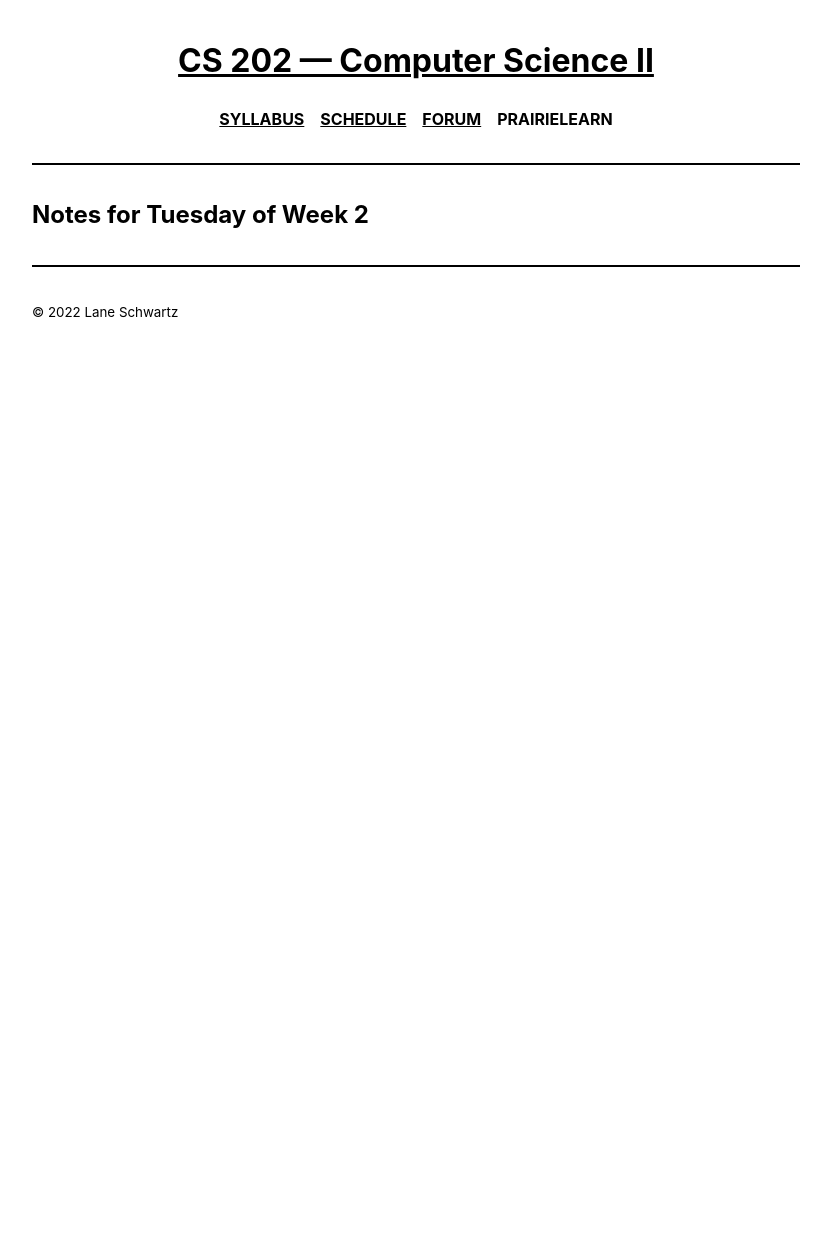
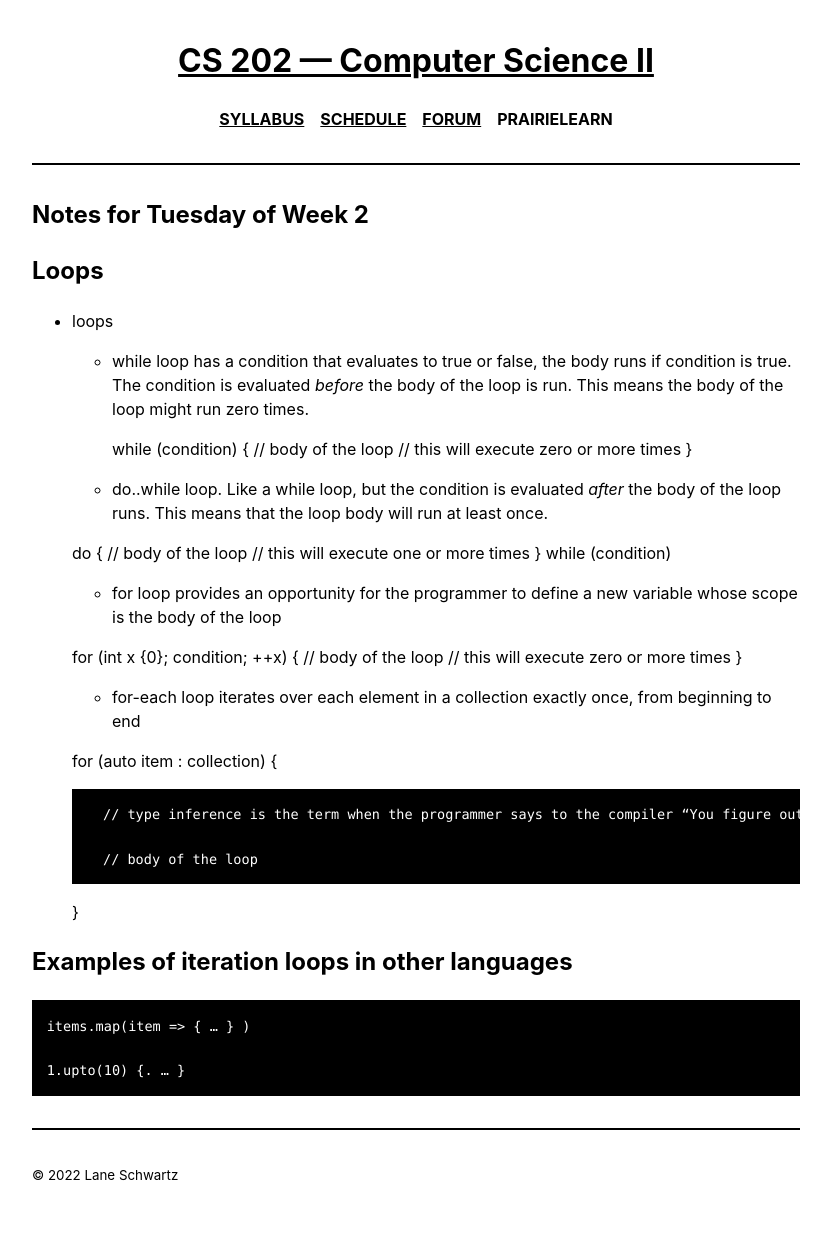
Before and after one commit to 2023-Spring-UAF-CS202/2023-Spring-UAF-CS202.github.io, a Jekyll site: the page built from notes/week02-Tue.md, in a window 1280 px wide. Shown: the whole page, without its empty margins (224-1055 px from the left). Built offline with Jekyll 4.4.1, drawn with Linux system fonts in a browser that asks for light colours; our own code applies the rules of GitHub Pages for plain Markdown files; before the commit the page ends 900 px from its top, so only the background shows below that.

Commit message:
Update week02-Tue.md

```diff
--- a/notes/week02-Tue.md
+++ b/notes/week02-Tue.md
@@ -1 +1,41 @@
 # Notes for Tuesday of Week 2
+
+## Loops
+
++ loops
+  - while loop has a condition that evaluates to true or false, the body runs if condition is true. The condition is evaluated *before* the body of the loop is run. This means the body of the loop might run zero times.
+
+    while (condition) {
+        // body of the loop
+        // this will execute zero or more times
+    }
+
+   - do..while loop. Like a while loop, but the condition is evaluated *after* the body of the loop runs. This means that the loop body will run at least once.
+
+    do {
+        // body of the loop
+        // this will execute one or more times
+    } while (condition)
+
+   - for loop provides an opportunity for the programmer to define a new variable whose scope is the body of the loop
+
+    for (int x {0}; condition; ++x)  {
+        // body of the loop
+        // this will execute zero or more times
+    }
+
+   - for-each loop iterates over each element in a collection exactly once, from beginning to end
+
+    for (auto item : collection)  {
+
+        // type inference is the term when the programmer says to the compiler “You figure out what type this variable is”
+
+        // body of the loop
+
+    }
+
+## Examples of iteration loops in other languages
+
+    items.map(item => { … } )
+
+    1.upto(10) {. … }
```
